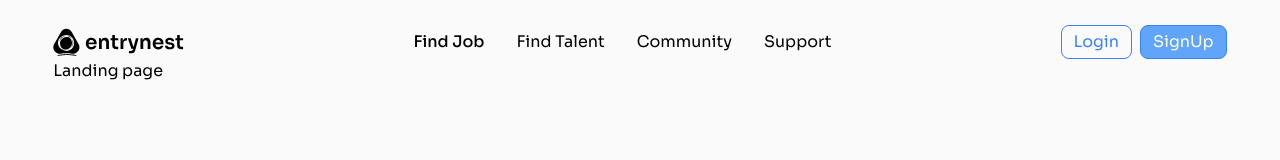
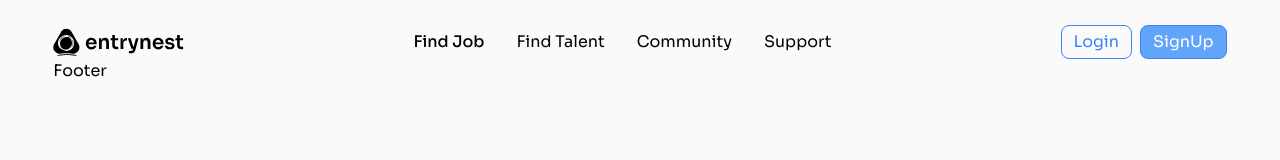
Before and after one commit to nyator/entrynest, a React (Vite) app in the folder client/: page / in a window 1280 px wide. Shown: the top 160 px of the page. Built offline with nearby package versions, Linux system fonts and the light colour scheme.

Commit message:
`feat: Added Footer component and modified Navbar to include login and signup links`

```diff
--- a/client/src/Layout.jsx
+++ b/client/src/Layout.jsx
@@ -1,3 +1,4 @@
+import Footer from "./components/footer";
 import Navbar from "./components/navbar";
 import { Outlet } from "react-router-dom";
 
@@ -6,7 +7,8 @@ const Layout = () => {
     <>
       <main className="w-11/12 mx-auto my-[25px]">
         <Navbar />
-        <Outlet />
+        {/* <Outlet /> */}
+        <Footer />
       </main>
     </>
   );
--- /dev/null
+++ b/client/src/components/footer.jsx
@@ -0,0 +1,9 @@
+import React from 'react'
+
+function Footer() {
+  return (
+    <div>Footer</div>
+  )
+}
+
+export default Footer
--- a/client/src/components/navbar.jsx
+++ b/client/src/components/navbar.jsx
@@ -29,7 +29,7 @@ const Navbar = () => {
         <div className="flex flex-row gap-8 ">
           {navLinks.map((items) => {
             return (
-              <div className="hover:font-medium">
+              <div key={items.id} className="hover:font-medium">
                 <NavLink
                   to={items.href}
                   key={items.id}
@@ -76,6 +76,14 @@ const Navbar = () => {
             `}
             >
               <div className="flex flex-col w-11/12 mx-auto">
+                <div className="flex gap-4 justify-end">
+                  <Link to="/join_login" onClick={toggleMenu}th>
+                    <Button text="Login" />
+                  </Link>
+                  <Link to="/join_signup" onClick={toggleMenu}>
+                    <Button text="SignUp" className="text-white bg-blue-400" />
+                  </Link>
+                </div>
                 {navLinks.map((items) => {
                   return (
                     <div
```
